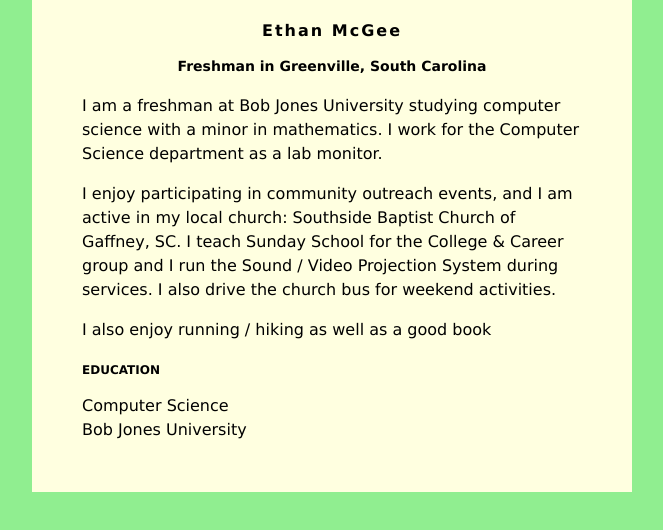
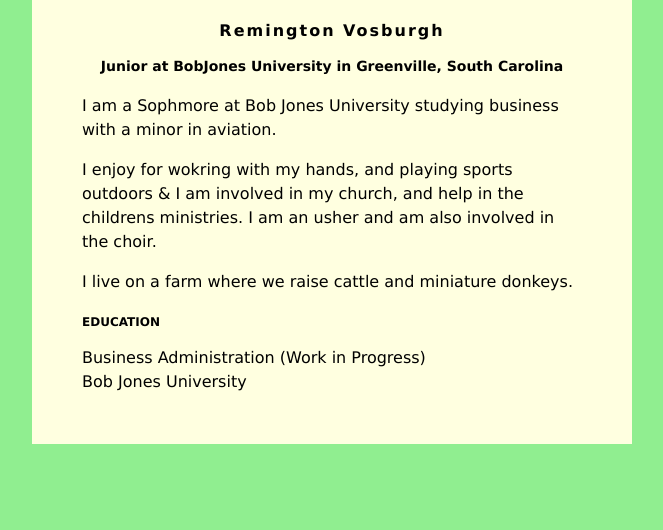
Before and after one commit to Remshot22/Remshot22.github.io, a plain HTML site: page index.html in a window 1280 px wide. Shown: the whole page, without its empty margins (308-971 px from the left). Drawn offline with Linux system fonts and the light colour scheme.

Commit message:
Update index.html

```diff
--- a/index.html
+++ b/index.html
@@ -30,19 +30,19 @@
 </head>
 <body>
     <div id="content">
-        <h1>Ethan McGee</h1>
-        <h2>Freshman in Greenville, South Carolina</h2>
+        <h1>Remington Vosburgh</h1>
+        <h2>Junior at BobJones University in Greenville, South Carolina</h2>
 
-         <p>I am a freshman at Bob Jones University studying computer science with a minor in mathematics. I work for the Computer Science department as a lab monitor.</p>
+         <p>I am a Sophmore at Bob Jones University studying business with a minor in aviation.</p>
          <p>
-            I enjoy participating in community outreach events, and I am active in my local church: Southside Baptist Church of Gaffney, SC.  I teach Sunday School for the College &amp; Career group and I run the Sound / Video Projection System during services.  I also drive the church bus for weekend activities.
+            I enjoy for wokring with my hands, and playing sports outdoors &amp; I am involved in my church, and help in the childrens ministries.  I am an usher and am also involved in the choir.
          </p>
          <p>
-            I also enjoy running / hiking as well as a good book
+            I live on a farm where we raise cattle and miniature donkeys.
          </p>
 
         <h3>EDUCATION</h3>
-        Computer Science<br>
+        Business Administration (Work in Progress)<br>
         Bob Jones University
     </div>
 
```
